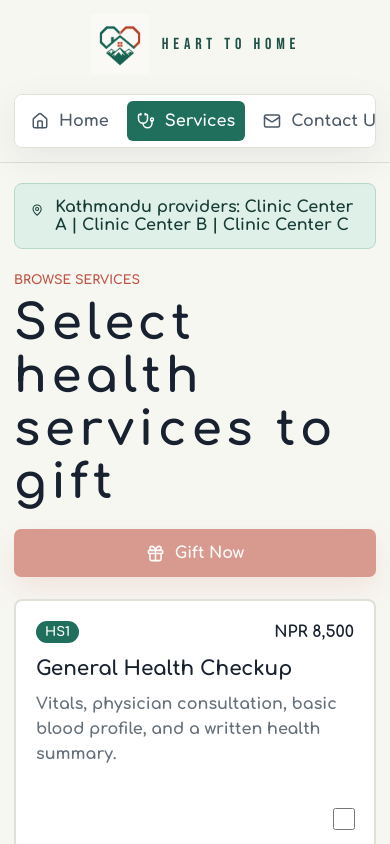
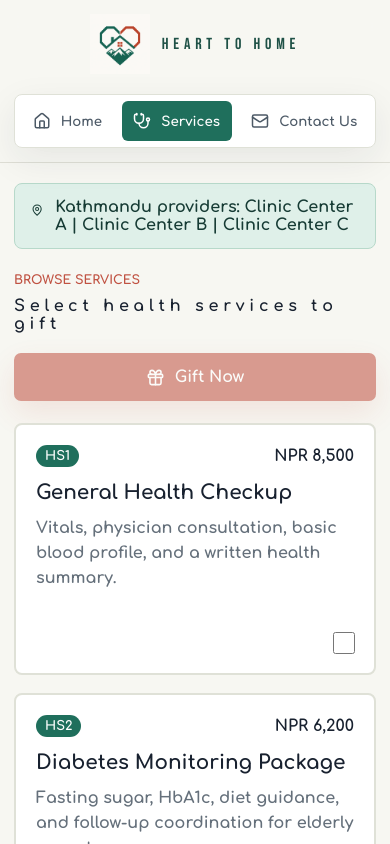
Before and after one commit to ritujane78/heart_to_home, a React (Vite) app: page / in a window 390 px wide. Both pictures are taken after a click on the button "Services". Shown: the top 844 px of the page. Built offline with nearby package versions, Linux system fonts and the light colour scheme.

Commit message:
change css

```diff
--- a/src/pages/HomeDashboard.jsx
+++ b/src/pages/HomeDashboard.jsx
@@ -44,8 +44,8 @@ function HomeDashboard({ selectedCount, onBrowse, onGiftNow }) {
 
       <section className="trust-section">
         <div>
-          <p className="eyebrow">Why trust this platform?</p>
-          <h2>Care you can Follow from abroad</h2>
+        <p className="eyebrow">Why trust this platform?</p>
+          <h2>Care you can follow from abroad</h2>
         </div>
         <div className="trust-grid">
           {trustItems.map((item) => (
--- a/src/styles/components.css
+++ b/src/styles/components.css
@@ -100,12 +100,14 @@
 
   .tab {
     flex: 1 0 auto;
+    font-size: smaller;
   }
 }
 
 @media (max-width: 620px) {
   .tab {
     padding: 0 10px;
+    font-size: smaller;
   }
 
   .primary-action,
--- a/src/styles/main.css
+++ b/src/styles/main.css
@@ -165,7 +165,7 @@ main {
 .home-grid,
 .services-layout,
 .contact-page {
-  width: min(1180px, 100%);
+  width: mi (1180px, 100%);
   margin: 0 auto;
 }
 
@@ -174,6 +174,9 @@ main {
   .section-heading {
     align-items: stretch;
     flex-direction: column;
+  }
+  .section-heading h2 {
+    font-size: medium;
   }
 }
 
@@ -190,4 +193,7 @@ main {
     font-size: 1rem;
     font-family: "Bebas Neue", sans-serif;
   }
+  .section-heading h2 {
+    font-size: medium;
+  }
 }
--- a/src/styles/pages/home.css
+++ b/src/styles/pages/home.css
@@ -55,7 +55,7 @@
   display: grid;
   grid-template-columns: 0.8fr 1.2fr;
   gap: 24px;
-  align-items: start;
+  align-items: center;
   padding: 30px 0 0;
 }
 
```
Also changed, not shown: src/App.jsx (line endings or trailing spaces).
